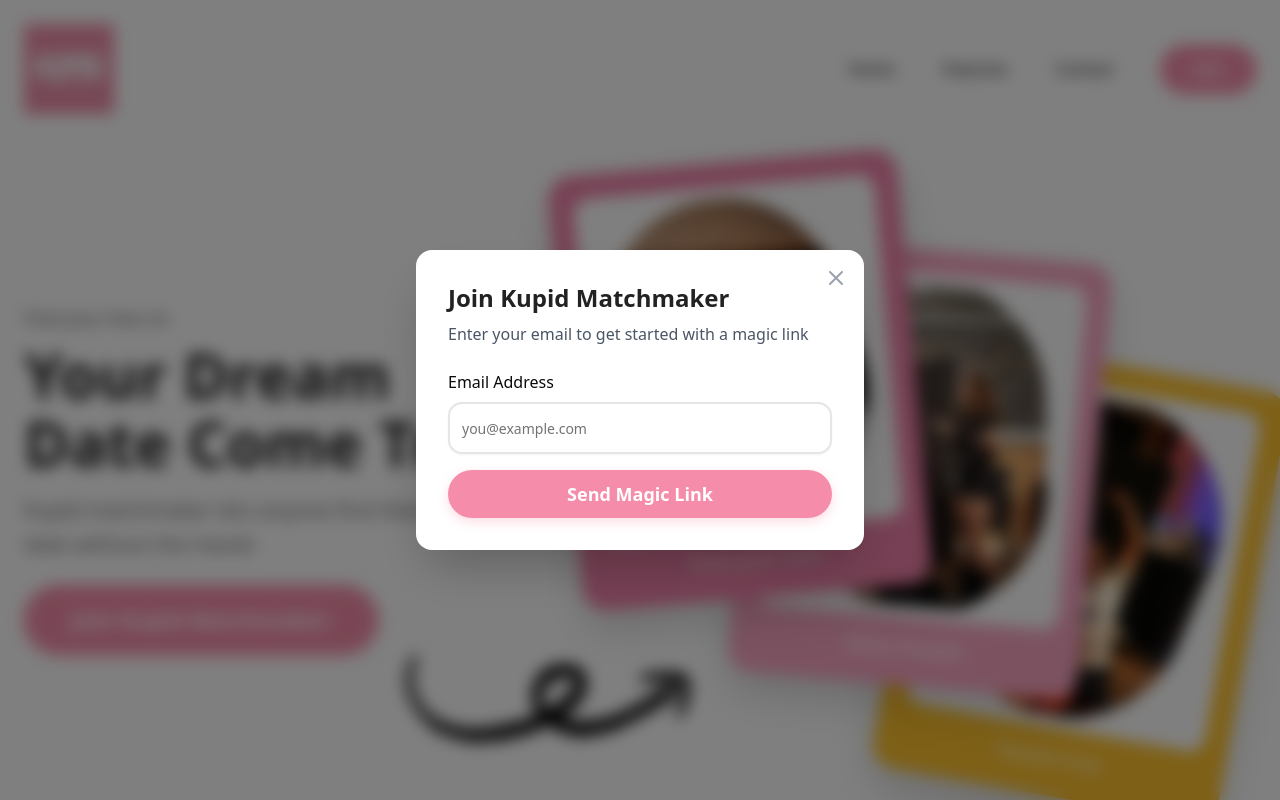
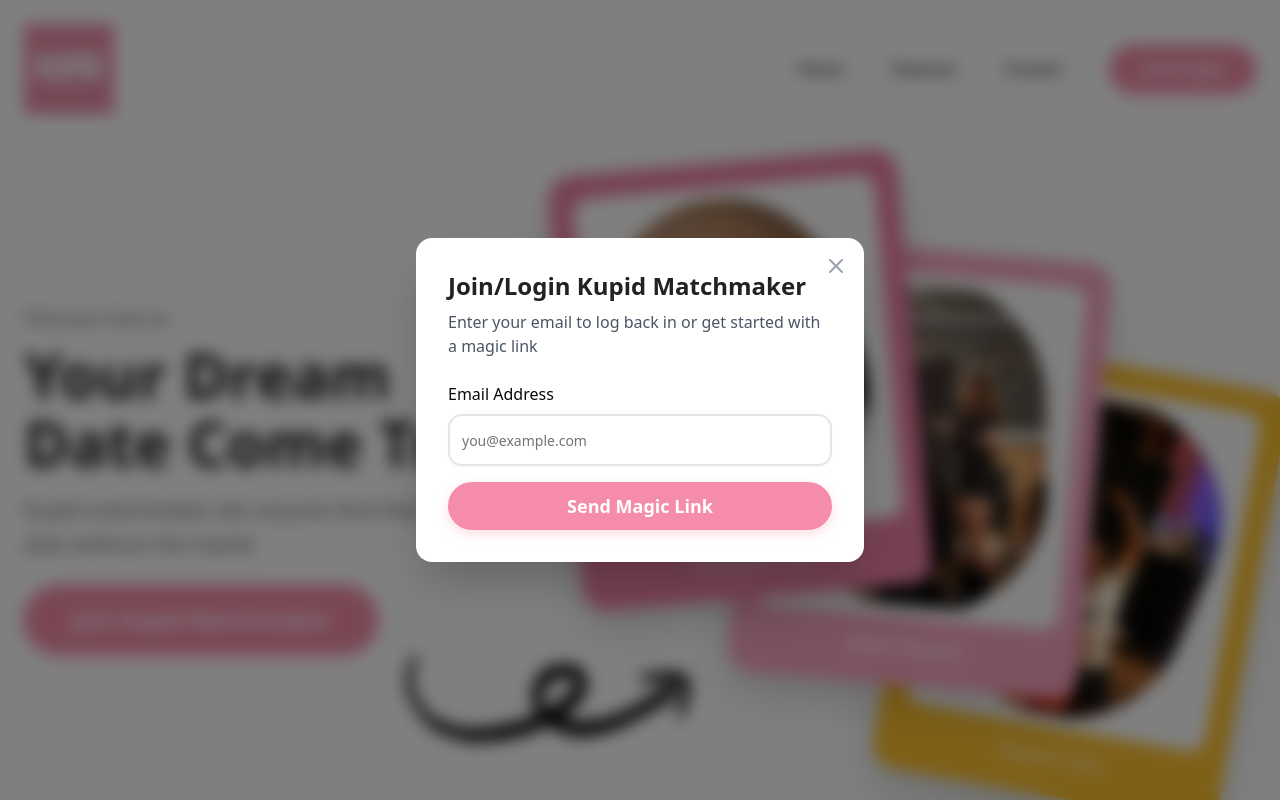
Before and after one commit to EeshPara/v0-kupid-matchmaking-website, a Next.js app: page / in a window 1280 px wide. Both pictures are taken after a click on the button "Join Kupid Matchmaker". Shown: the top 800 px of the page. Built offline with nearby package versions, Linux system fonts and the light colour scheme.

Commit message:
login/join model is finished

```diff
--- a/components/email-auth-modal.tsx
+++ b/components/email-auth-modal.tsx
@@ -72,8 +72,8 @@ export function EmailAuthModal({ isOpen, onClose }: EmailAuthModalProps) {
 
         {!magicLinkSent ? (
           <>
-            <h2 className="mb-2 text-2xl font-bold text-[#222222]">Join Kupid Matchmaker</h2>
-            <p className="mb-6 text-gray-600">Enter your email to get started with a magic link</p>
+            <h2 className="mb-2 text-2xl font-bold text-[#222222]">Join/Login Kupid Matchmaker</h2>
+            <p className="mb-6 text-gray-600">Enter your email to log back in or get started with a magic link</p>
 
             <form onSubmit={handleSubmit} className="space-y-4">
               <div>
--- a/components/header.tsx
+++ b/components/header.tsx
@@ -36,7 +36,7 @@ export function Header() {
               onClick={() => setShowEmailModal(true)}
               className="rounded-full bg-[#F58DAA] px-8 py-3 text-base font-semibold text-white shadow-[0_4px_12px_rgba(245,141,170,0.3)] transition-all hover:scale-105 hover:bg-[#F9A6BD]"
             >
-              Join
+              Join/Login
             </button>
           </nav>
         </div>
```
